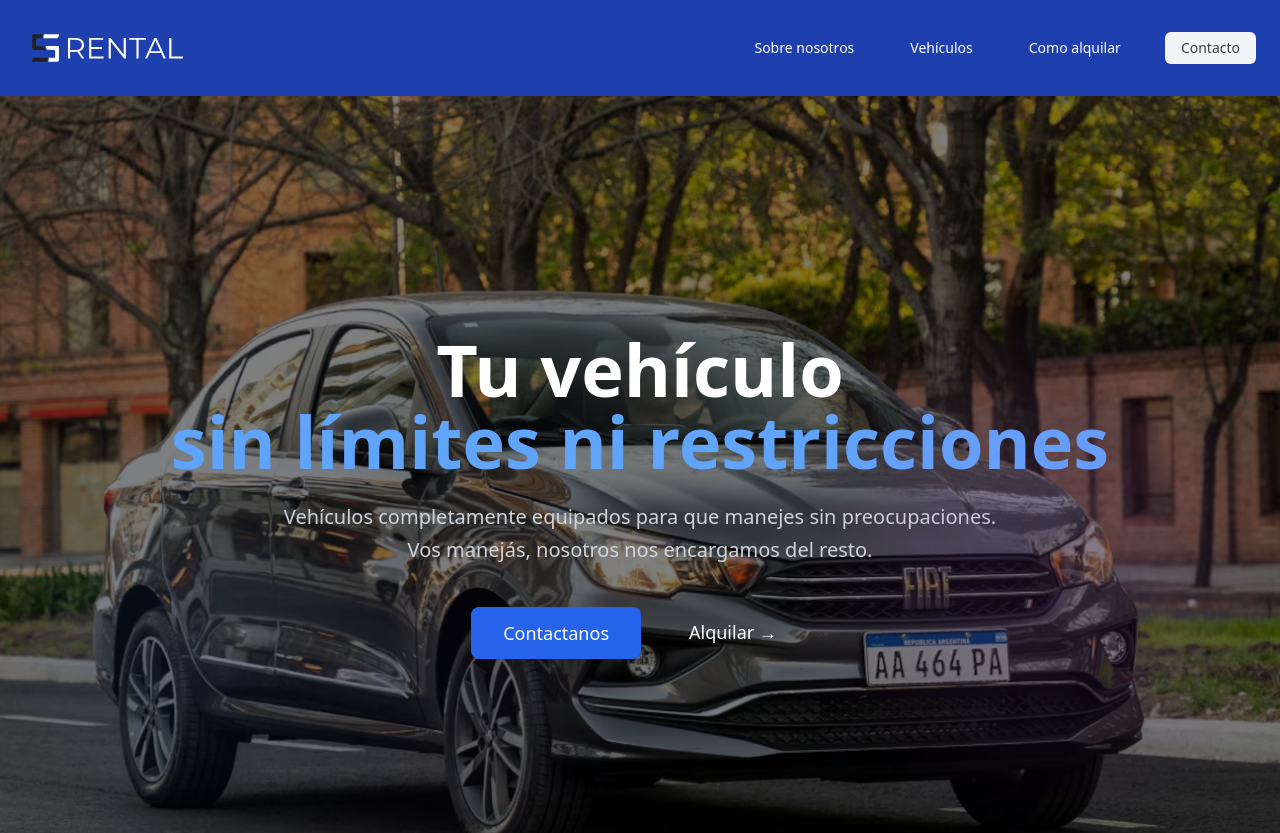
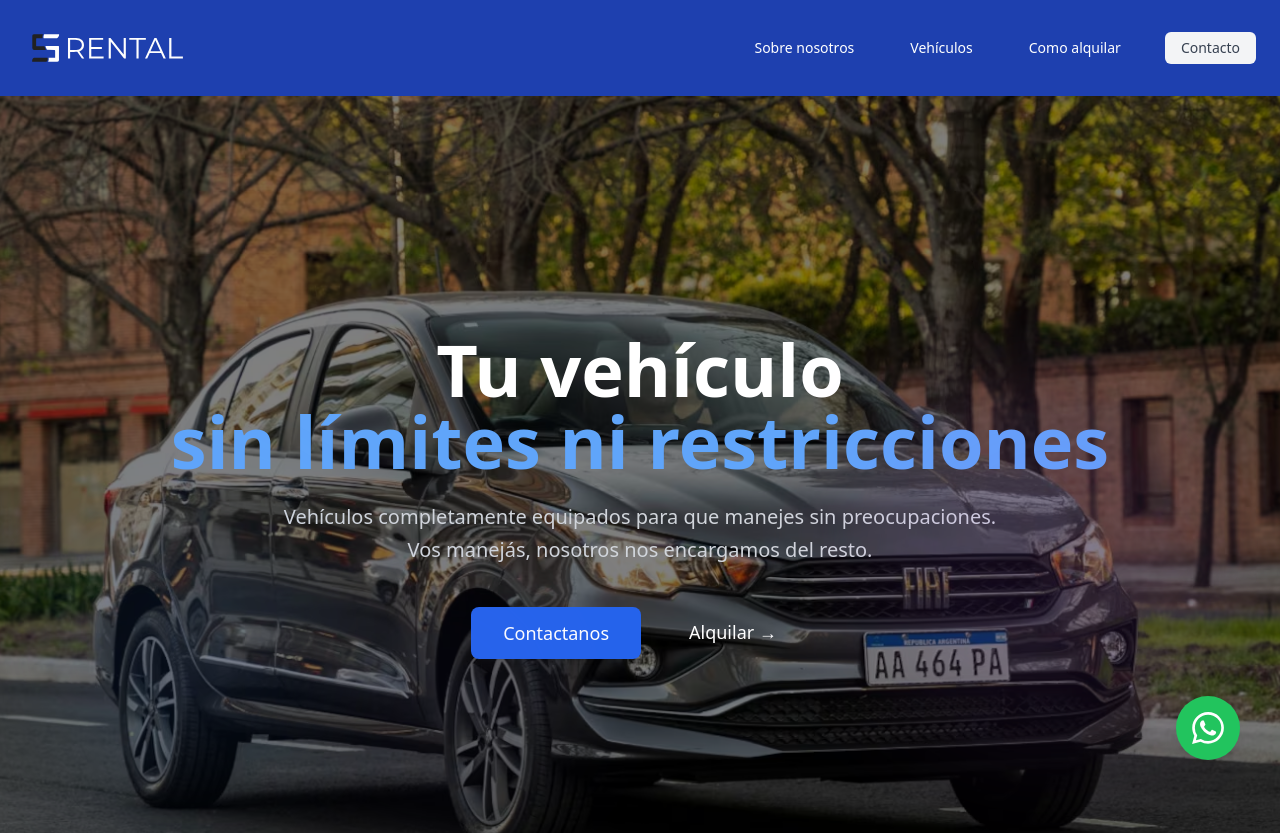
Before and after one commit to leontelletxea/ss_rental, a React (Vite) app: page / in a window 1280 px wide. Shown: the top 833 px of the page. Built offline with nearby package versions, Linux system fonts and the light colour scheme.

Commit message:
WhatsAppButton component

```diff
--- a/src/App.tsx
+++ b/src/App.tsx
@@ -2,6 +2,7 @@
 import HeroSection from './components/HeroSection'
 import About from './components/About'
 import Footer from './components/Footer'
+import WhatsAppButton from './components/WhatsAppButton'
 
 function App() {
   return (
@@ -10,6 +11,10 @@
       <HeroSection />
       <About />
       <Footer />
+      <WhatsAppButton
+        phoneNumber="+5491160562814"
+        message="¡Hola! Me interesa obtener más información sobre sus servicios."
+      />
     </>
   )
 }
--- a/src/components/Footer.tsx
+++ b/src/components/Footer.tsx
@@ -46,7 +46,7 @@
                 <svg className="w-5 h-5 text-green-500 mr-2 flex-shrink-0" viewBox="0 0 32 32" fill="currentColor">
                   <path d="M16 3C9.373 3 4 8.373 4 15c0 2.637.86 5.09 2.36 7.13L4 29l7.13-2.36A11.93 11.93 0 0016 27c6.627 0 12-5.373 12-12S22.627 3 16 3zm0 22c-1.97 0-3.89-.57-5.53-1.65l-.39-.25-4.23 1.4 1.4-4.23-.25-.39A9.96 9.96 0 016 15c0-5.514 4.486-10 10-10s10 4.486 10 10-4.486 10-10 10zm5.13-7.47c-.28-.14-1.65-.81-1.9-.9-.25-.09-.43-.14-.61.14-.18.28-.7.9-.86 1.08-.16.18-.32.2-.6.07-.28-.14-1.18-.44-2.25-1.4-.83-.74-1.39-1.65-1.55-1.93-.16-.28-.02-.43.12-.57.13-.13.28-.32.42-.48.14-.16.18-.28.28-.46.09-.18.05-.34-.02-.48-.07-.14-.61-1.47-.84-2.01-.22-.53-.45-.46-.61-.47-.16-.01-.34-.01-.52-.01-.18 0-.48.07-.73.34-.25.27-.97.95-.97 2.3 0 1.35.99 2.65 1.13 2.83.14.18 1.95 2.98 4.73 4.06.66.28 1.18.45 1.58.58.66.21 1.26.18 1.73.11.53-.08 1.65-.67 1.88-1.32.23-.65.23-1.2.16-1.32-.07-.12-.25-.18-.53-.32z"/>
                 </svg>
-                <a href="https://wa.me/1234567890" target="_blank" rel="noopener noreferrer" className="text-gray-300 hover:text-white transition-colors">
+                <a href="https://wa.me/+5491160562814?text=¡Hola!%20Me%20interesa%20obtener%20más%20información%20sobre%20sus%20servicios." target="_blank" rel="noopener noreferrer" className="text-gray-300 hover:text-white transition-colors">
                   +54 911528367
                 </a>
                 </div>
--- /dev/null
+++ b/src/components/WhatsAppButton.tsx
@@ -0,0 +1,36 @@
+import React from 'react';
+
+interface WhatsAppButtonProps {
+  phoneNumber: string;
+  message?: string;
+}
+
+const WhatsAppButton: React.FC<WhatsAppButtonProps> = ({
+  phoneNumber,
+  message = "¡Hola! Me interesa más información."
+}) => {
+  const handleWhatsAppClick = () => {
+    const encodedMessage = encodeURIComponent(message);
+    const whatsappUrl = `https://wa.me/${phoneNumber}?text=${encodedMessage}`;
+    window.open(whatsappUrl, '_blank');
+  };
+
+  return (
+    <button
+      className="fixed bottom-10 right-10 w-15 h-15 md:w-16 md:h-16 bg-green-500 hover:bg-green-600 text-white rounded-full flex items-center justify-center shadow-lg hover:shadow-xl transition-all duration-300 ease-in-out hover:scale-110 active:scale-95 z-50 animate-pulse hover:animate-none"
+      onClick={handleWhatsAppClick}
+      aria-label="Contactar por WhatsApp"
+      title="Contactar por WhatsApp"
+    >
+      <svg
+        viewBox="0 0 24 24"
+        className="w-7 h-7 md:w-8 md:h-8 hover:scale-110 transition-transform duration-200"
+        fill="currentColor"
+      >
+        <path d="M17.472 14.382c-.297-.149-1.758-.867-2.03-.967-.273-.099-.471-.148-.67.15-.197.297-.767.966-.94 1.164-.173.199-.347.223-.644.075-.297-.15-1.255-.463-2.39-1.475-.883-.788-1.48-1.761-1.653-2.059-.173-.297-.018-.458.13-.606.134-.133.298-.347.446-.52.149-.174.198-.298.298-.497.099-.198.05-.371-.025-.52-.075-.149-.669-1.612-.916-2.207-.242-.579-.487-.5-.669-.51-.173-.008-.371-.01-.57-.01-.198 0-.52.074-.792.372-.272.297-1.04 1.016-1.04 2.479 0 1.462 1.065 2.875 1.213 3.074.149.198 2.096 3.2 5.077 4.487.709.306 1.262.489 1.694.625.712.227 1.36.195 1.871.118.571-.085 1.758-.719 2.006-1.413.248-.694.248-1.289.173-1.413-.074-.124-.272-.198-.57-.347m-5.421 7.403h-.004a9.87 9.87 0 01-5.031-1.378l-.361-.214-3.741.982.998-3.648-.235-.374a9.86 9.86 0 01-1.51-5.26c.001-5.45 4.436-9.884 9.888-9.884 2.64 0 5.122 1.03 6.988 2.898a9.825 9.825 0 012.893 6.994c-.003 5.45-4.437 9.884-9.885 9.884m8.413-18.297A11.815 11.815 0 0012.05 0C5.495 0 .16 5.335.157 11.892c0 2.096.547 4.142 1.588 5.945L.057 24l6.305-1.654a11.882 11.882 0 005.683 1.448h.005c6.554 0 11.89-5.335 11.893-11.893A11.821 11.821 0 0020.525 3.687"/>
+      </svg>
+    </button>
+  );
+};
+
+export default WhatsAppButton;
```
